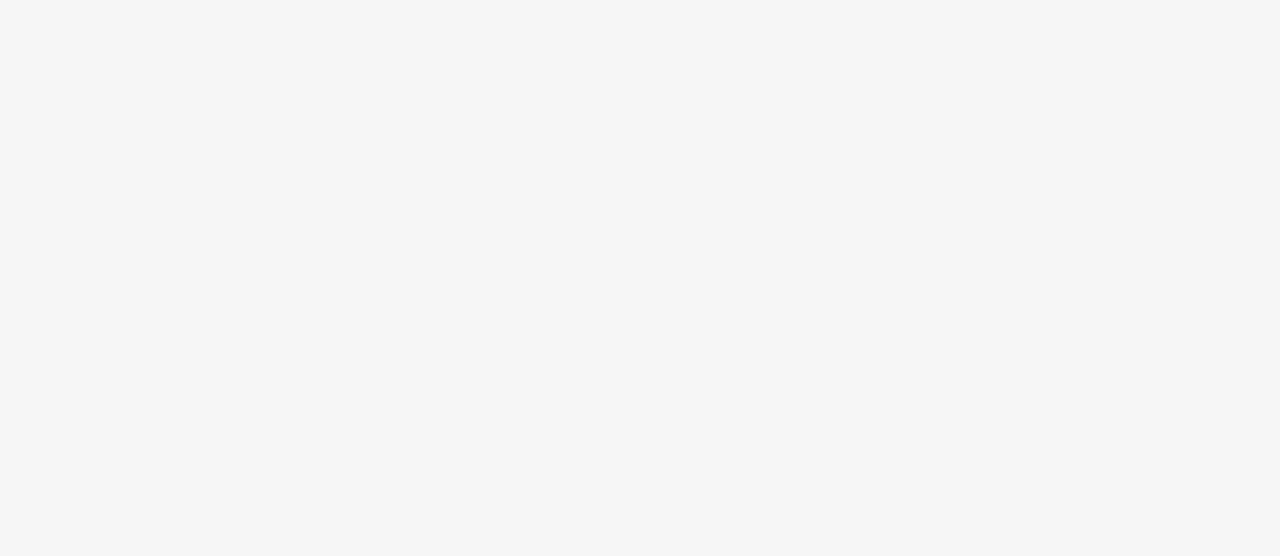
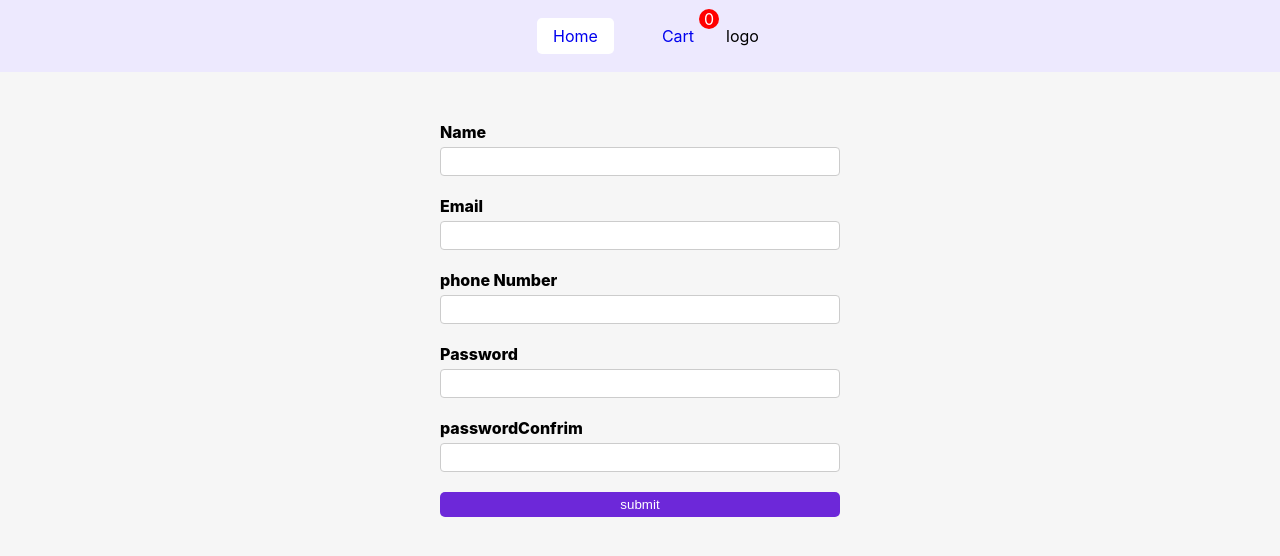
Before and after one commit to Behrooz-zendehdel/full-ecommerce-with-react, a React (Create React App) app: page /signup in a window 1280 px wide. Before the commit this address had no page. Shown: the top 556 px of the page. Built offline with nearby package versions, Linux system fonts and the light colour scheme; the HTML template or start-up script is replaced by a standard one.

Commit message:
update page signup

```diff
--- a/src/App.js
+++ b/src/App.js
@@ -6,6 +6,8 @@ import CartProvider from "./Providers/CartProvider";
 import { ToastContainer } from "react-toastify";
 import "react-toastify/dist/ReactToastify.css";
 import CheckoutPage from "./Pages/CheckoutPage";
+import LoginPage from "./Pages/LoginPage";
+import SignupPage from "./Pages/SignupPage";
 
 function App() {
   return (
@@ -16,6 +18,8 @@ function App() {
           <Route path="/" element={<HomePage />} />
           <Route path="/checkout" element={<CheckoutPage />} />
           <Route path="/cart" element={<CartPage />} />
+          <Route path="/login" element={<LoginPage />} />
+          <Route path="/signup" element={<SignupPage />} />
         </Routes>
       </CartProvider>
     </BrowserRouter>
--- a/src/Pages/LoginPage.js
+++ b/src/Pages/LoginPage.js
@@ -1,5 +1,5 @@
-const LoginPage = () => {
-    return (     );
-}
+// const LoginPage = () => {
+//     return (     );
+// }
 
-export default LoginPage;
+// export default LoginPage;
--- a/src/Pages/SignupPage.js
+++ b/src/Pages/SignupPage.js
@@ -1,5 +1,12 @@
+import SignupForm from "../components/signup/Signup";
+import Layout from "../Layout/Layout";
+
 const SignupPage = () => {
-    return (  );
-}
+  return (
+    <Layout>
+      <SignupForm />
+    </Layout>
+  );
+};
 
 export default SignupPage;
--- a/src/components/signup/Signup.js
+++ b/src/components/signup/Signup.js
@@ -1,36 +1,80 @@
-import {  useFormik } from "formik";
+import { useFormik } from "formik";
 import Input from "../../common/Input";
+import * as yup from "yup";
+import "./signup.css";
+const initialValues = {
+  name: "",
+  email: "",
+  phoneNumber: "",
+  password: "",
+  passwordConfrim: "",
+};
+const onSubmit = (values) => {
+  console.log(values);
+};
+const validationSchema = yup.object({
+  name: yup
+    .string()
+    .required("name is required")
+    .min(6, "name length is not valid"),
+  email: yup
+    .string()
+    .email("invalid email format")
+    .required("email is required"),
+  phoneNumber: yup
+    .string()
+    .matches(
+      /^((\\+[1-9]{1,4}[ \\-]*)|(\\([0-9]{2,3}\\)[ \\-]*)|([0-9]{2,4})[ \\-]*)*?[0-9]{3,4}?[ \\-]*[0-9]{3,4}?$/,
+      "required in valid"
+    )
+    .nullable(),
+  password: yup
+    .string()
+    .required("password is required")
+    .matches(
+      "^(?=.*[A-Za-z])(?=.*d)(?=.*[@$!%*#?&])[A-Za-zd@$!%*#?&]{8,}$",
+      "Must Contain 8 Characters, One Uppercase, One Lowercase, One Number and one special case Character"
+    ),
+  passwordConfrim: yup
+    .string()
+    .required("passwrod confrim is required")
+    .oneOf([yup.ref("password"), null])
+    .min(8, "Error"),
+});
 
+const SignupForm = ({
+  name,
+  email,
+  phoneNumber,
+  password,
+  passwordConfrim,
+}) => {
+  const formik = useFormik({
+    initialValues,
+    validationSchema,
+    onSubmit,
+    validateOnMount: true,
+  });
 
-const initialValues ={
-    name:'',
-    email:'',
-    phoneNumber:'',
-    password:'',
-
-
-}
-
-
-const SignupForm = ({name,email,phoneNumber}) => {
-
-    const formik=useFormik({
-        initialValues,validationSchema,onSubmit,validateOnMount:true,
-    })
-
-
-
-    return (
-        <div>
-            <form onSubmit={formik.handleSubmit}>
-                <Input formik={formik} name={name} label='Name' />
-                <Input formik={formik} name={email} label='Email' />
-                <Input formik={formik} name={phoneNumber} label='phone Number' />
-                <Input formik={formik} name={name} label='Name' />
-            </form>
-        </div>
-
-     );
-}
+  return (
+    <div className="formConatiner">
+      <form onSubmit={formik.handleSubmit}>
+        <Input formik={formik} name="name" label="Name" />
+        <Input formik={formik} name="email" label="Email" type="email" />
+        <Input formik={formik} name="phoneNumber" label="phone Number" />
+        <Input formik={formik} name="password" label="Password" />
+        <Input formik={formik} name="passwordConfrim" label="passwordConfrim" />
+        <button
+          style={{ width: "100%" }}
+          className="btn primary"
+          type="submit"
+          disabled={!formik.isValid}
+        >
+          submit
+        </button>
+      </form>
+    </div>
+  );
+};
 
 export default SignupForm;
--- a/src/components/signup/signup.css
+++ b/src/components/signup/signup.css
@@ -0,0 +1,56 @@
+* {
+  margin: 0;
+  padding: 0;
+  box-sizing: border-box;
+}
+.App {
+  padding-top: 30px;
+  display: flex;
+  justify-content: center;
+}
+label {
+  display: flex;
+  margin-bottom: 5px;
+  font-weight: 800;
+}
+
+form {
+  padding: 50px 20px;
+}
+input + label {
+  font-weight: bold;
+  display: inline-flex;
+  margin-right: 20px;
+  margin-left: 5px;
+}
+
+input[type="text"],
+input[type="email"],
+input[type="password"],
+select {
+  width: 400px;
+  padding: 6px 12px;
+  background-color: #fff;
+  color: #444;
+  border: 1px solid #ccc;
+  border-radius: 4px;
+}
+
+.formControl {
+  margin-bottom: 20px;
+}
+button {
+  padding: 5px 15px;
+  display: block;
+}
+.errors {
+  color: red;
+}
+.primary {
+  background-color: #6d28d9;
+  color: white;
+}
+.formConatiner {
+  display: flex;
+  justify-content: center;
+}
```
